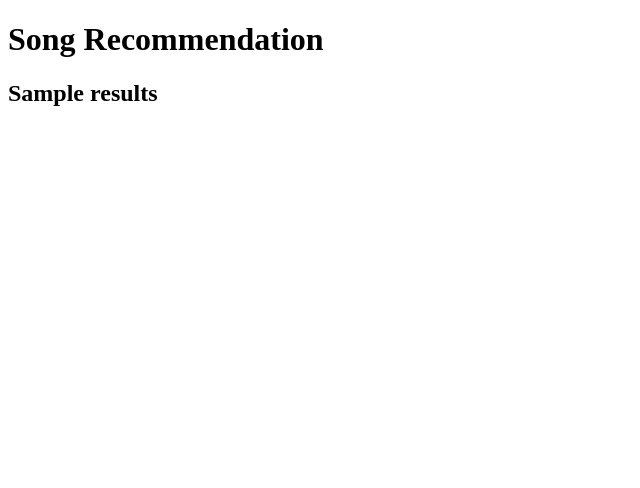
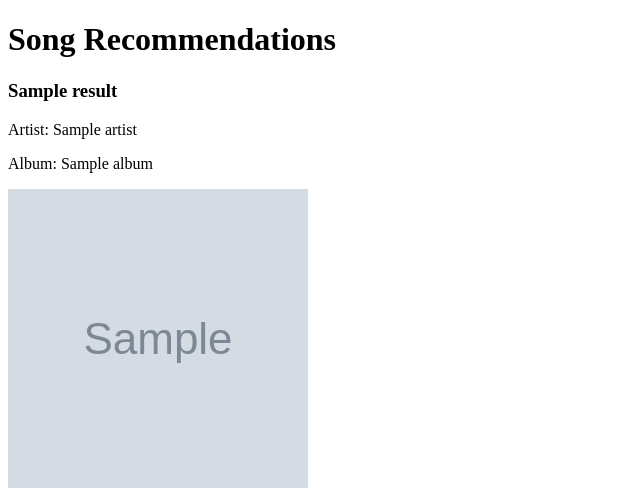
Before and after one commit to noahmorin/DevOps-Final-Project, a Flask app: template templates/recommendation.html in a window 1280 px wide. Shown: the part 26-514 px from the top of the page, without its empty margins (0-640 px from the left). Run offline with Flask 3, Linux system fonts and the light colour scheme; the template is opened without the code that fills it: most values are stand-ins (such as "Sample title", 1, 10 or a date in 2020); grey boxes marked "Sample" are stand-in pictures.

Commit message:
Modified recommender html and py files
- Added artist and album details to display more than just the song name.

```diff
--- a/recommender.py
+++ b/recommender.py
@@ -20,13 +20,15 @@ def get_genre_seeds():
     return jsonResult
 
 def recommendation_api_call(token, seedGenres):
-    url = f"https://api.spotify.com/v1/recommendations?limit=1&seed_genres={seedGenres}"
+    url = f"https://api.spotify.com/v1/recommendations?limit=5&seed_genres={seedGenres}"
     headers = get_auth_headers(token)
     result = get(url, headers=headers)
 
     if result.status_code == 200:
         try:
-            recommendedSong = json.loads(result.content)["tracks"][0]["name"]
+            # recommendedSong = json.loads(result.content)["tracks"][0]["name"]
+            recommendedSong = json.loads(result.content)["tracks"]
+            print(recommendedSong)
 
         except ValueError:
             raise ValueError("Unexpected JSON response from Spotify API")
--- a/templates/recommendation.html
+++ b/templates/recommendation.html
@@ -1,5 +1,16 @@
 {% extends "base.html" %}
 {% block content %}
-    <h1>Song Recommendation</h1>
-    <h2>{{results}}</h2>
+    <h1>Song Recommendations</h1>
+
+    {% for result in results %}
+        <h3>{{ result.name }}</h3>
+        <p>Artist: {{ result.artists | map(attribute='name') | join(', ') }}</p>
+        <p>Album: {{ result.album.name }}</p>
+
+        {% if result.album.images %}
+            <img src="{{ result.album.images[0].url }}" alt="Album Image" width="300" height="300">
+        {% endif %}
+
+    {% endfor %}
+
 {% endblock %}
```
